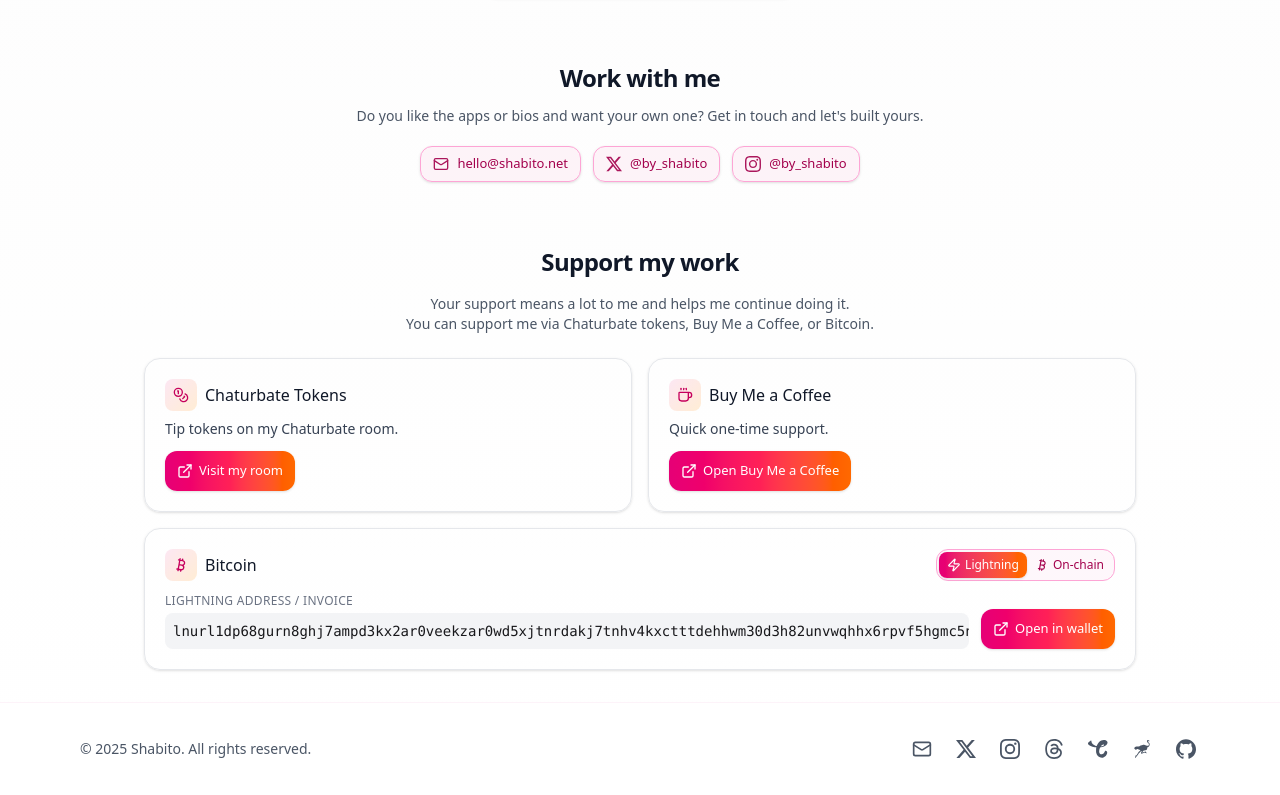
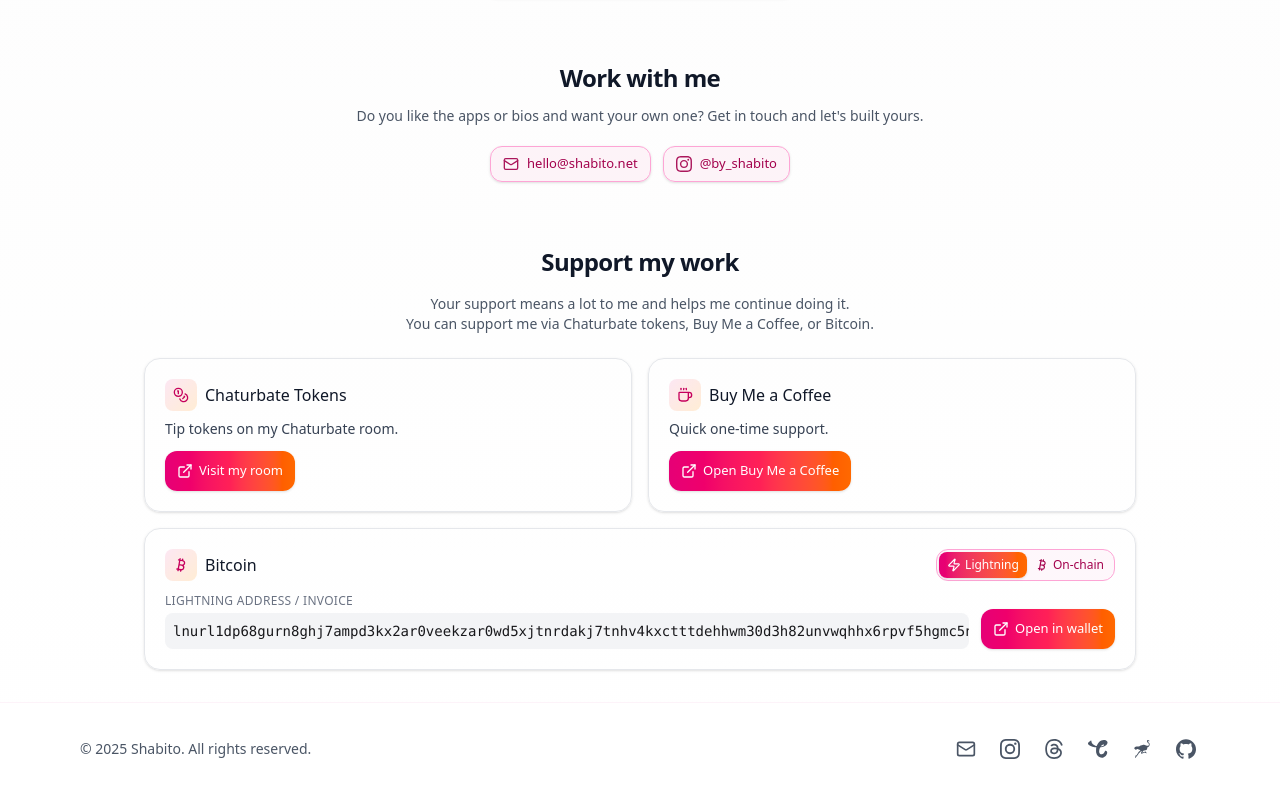
Before and after one commit to byshabito/byshabito.github.io, a React (Vite) app: page / in a window 1280 px wide. Shown: the part 1543-2338 px from the top of the page. Built offline with nearby package versions, Linux system fonts and the light colour scheme.

Commit message:
hide x/twitter handle

```diff
--- a/src/App.tsx
+++ b/src/App.tsx
@@ -205,7 +205,7 @@ export default function ShabitoLanding() {
         title="Work with me"
         subtitle="Do you like the apps or bios and want your own one? Get in touch and let's built yours."
         email="hello@shabito.net"
-        xHandle="by_shabito"
+        //xHandle="by_shabito"
         instagramHandle="by_shabito"
       />
 
@@ -235,6 +235,7 @@ export default function ShabitoLanding() {
               <span className="sr-only">Email</span>
             </a>
 
+            {/*
             <a
               href="https://x.com/by_shabito"
               target="_blank"
@@ -246,6 +247,7 @@ export default function ShabitoLanding() {
               <X className="h-5 w-5 text-gray-600 dark:text-gray-300 hover:text-pink-600 dark:hover:text-pink-300" />
               <span className="sr-only">X</span>
             </a>
+            */}
 
             <a
               href="https://instagram.com/by_shabito"
```
